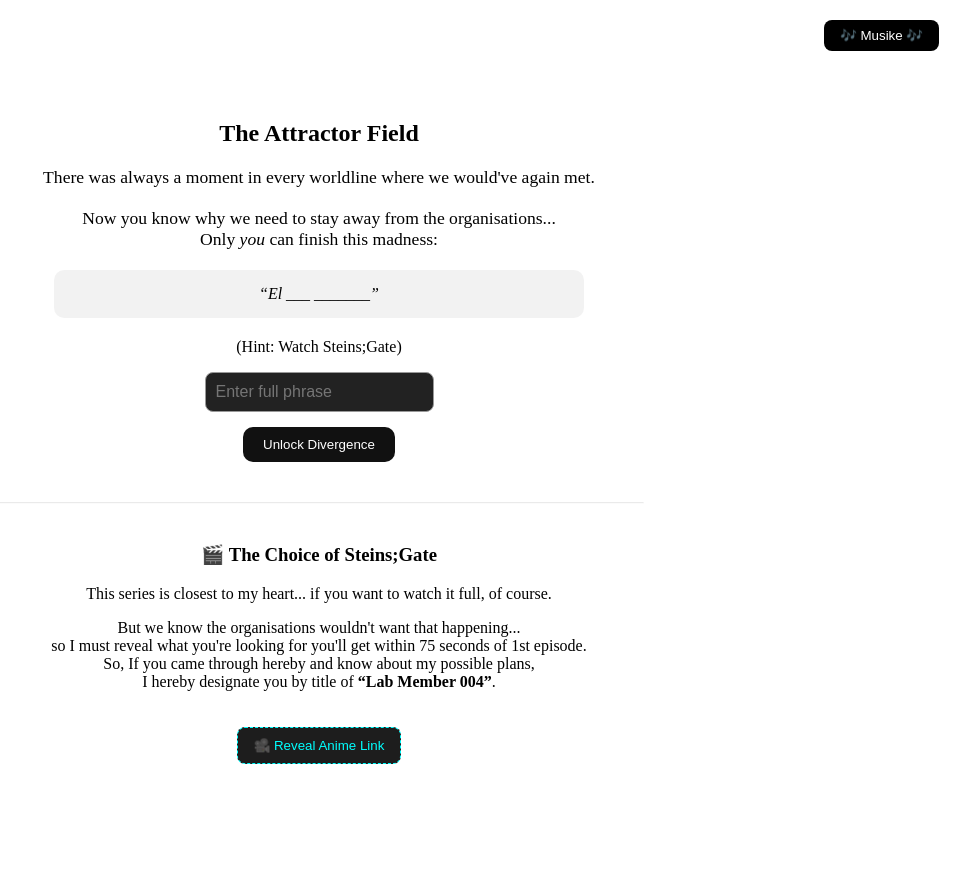
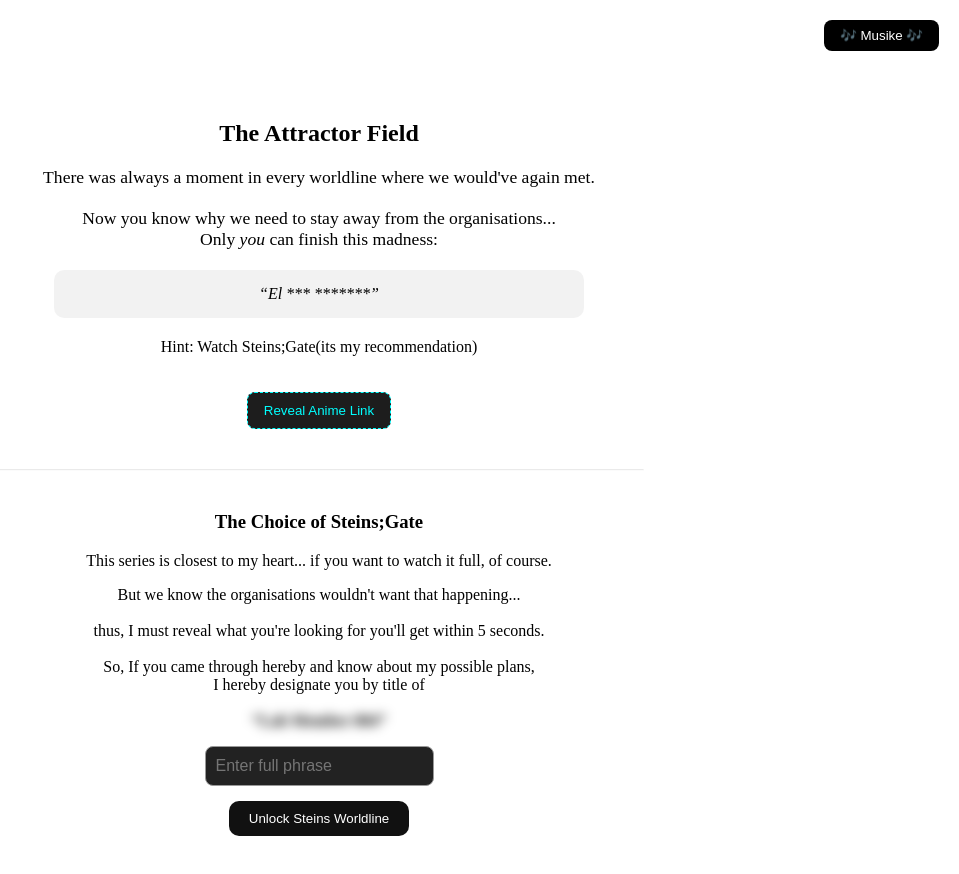
Before and after one commit to utkarshsingx/foralltime-always, a React (Vite) app: page /page6 in a window 1280 px wide. Shown: the top 874 px of the page, without its empty margins (321-1280 px from the left). Built offline with nearby package versions, Linux system fonts and the light colour scheme.

Commit message:
page 6 2nd iteration

```diff
--- a/src/pages/Page6.jsx
+++ b/src/pages/Page6.jsx
@@ -29,9 +29,14 @@
     else audio.pause();
   };
 
+  const [showTitle, setShowTitle] = useState(false);
+
   const handleSubmit = (e) => {
     e.preventDefault();
-    if (input.trim().toLowerCase() === "el psy congroo" || input.trim().toLowerCase() === "el psy kongroo") {
+    if (
+      input.trim().toLowerCase() === "el psy congroo" ||
+      input.trim().toLowerCase() === "el psy kongroo"
+    ) {
       navigate("/page7");
     } else {
       alert("Wrong worldline. Try again, Hououin Kyouma style!");
@@ -55,9 +60,51 @@
         Only <em>you</em> can finish this madness:
       </p>
 
-      <blockquote style={styles.riddle}>“El ___ _______”</blockquote>
+      <blockquote style={styles.riddle}>“El *** *******”</blockquote>
 
-      <p>(Hint: Watch Steins;Gate)</p>
+      <p>Hint: Watch Steins;Gate(its my recommendation)</p>
+
+      {!showLink ? (
+        <button style={styles.revealBtn} onClick={() => setShowLink(true)}>
+          Reveal Anime Link
+        </button>
+      ) : (
+        <a
+          href="https://animekai.to/watch/steinsgate-4nrw#ep=1"
+          target="_blank"
+          rel="noopener noreferrer"
+          style={styles.revealedLink}
+        >
+          🔗 https://animekai.to/watch/steinsgate-4nrw#ep=1
+        </a>
+      )}
+
+      <hr style={styles.divider} />
+
+      <h3>The Choice of Steins;Gate</h3>
+      <p>
+        This series is closest to my heart... if you want to watch it full, of
+        course.
+      </p>
+      <p>
+        But we know the organisations wouldn't want that happening... <br />{" "}
+        <br /> thus, I must reveal what you're looking for you'll get within 5
+        seconds. <br /> <br />
+        So, If you came through hereby and know about my possible plans,
+        <br />I hereby designate you by title of <br />
+        <br />
+        <span
+          onClick={() => setShowTitle(true)}
+          style={{
+            cursor: "pointer",
+            filter: showTitle ? "none" : "blur(6px)",
+            transition: "filter 0.3s ease",
+            fontWeight: "bold",
+          }}
+        >
+          “Lab Member 004”
+        </span>
+      </p>
 
       <form onSubmit={handleSubmit}>
         <input
@@ -69,40 +116,9 @@
         />
         <br />
         <button type="submit" style={styles.button}>
-          Unlock Divergence
+          Unlock Steins Worldline
         </button>
       </form>
-
-      <hr style={styles.divider} />
-
-      <h3>🎬 The Choice of Steins;Gate</h3>
-      <p>
-        This series is closest to my heart... if you want to watch it full, of
-        course.
-      </p>
-      <p>
-        But we know the organisations wouldn't want that happening... <br /> so
-        I must reveal what you're looking for you'll get within 75 seconds of
-        1st episode. <br/> So, If you came through hereby and know about my possible
-        plans,
-        <br />I hereby designate you by title of{" "}
-        <strong>“Lab Member 004”</strong>.
-      </p>
-
-      {!showLink ? (
-        <button style={styles.revealBtn} onClick={() => setShowLink(true)}>
-          🎥 Reveal Anime Link
-        </button>
-      ) : (
-        <a
-          href="https://animekai.to/watch/steinsgate-4nrw#ep=1"
-          target="_blank"
-          rel="noopener noreferrer"
-          style={styles.revealedLink}
-        >
-          🔗 https://animekai.to/watch/steinsgate-4nrw#ep=1
-        </a>
-      )}
 
       <button onClick={toggleAudio} style={styles.audioButton}>
         🎶 Musike 🎶
```
